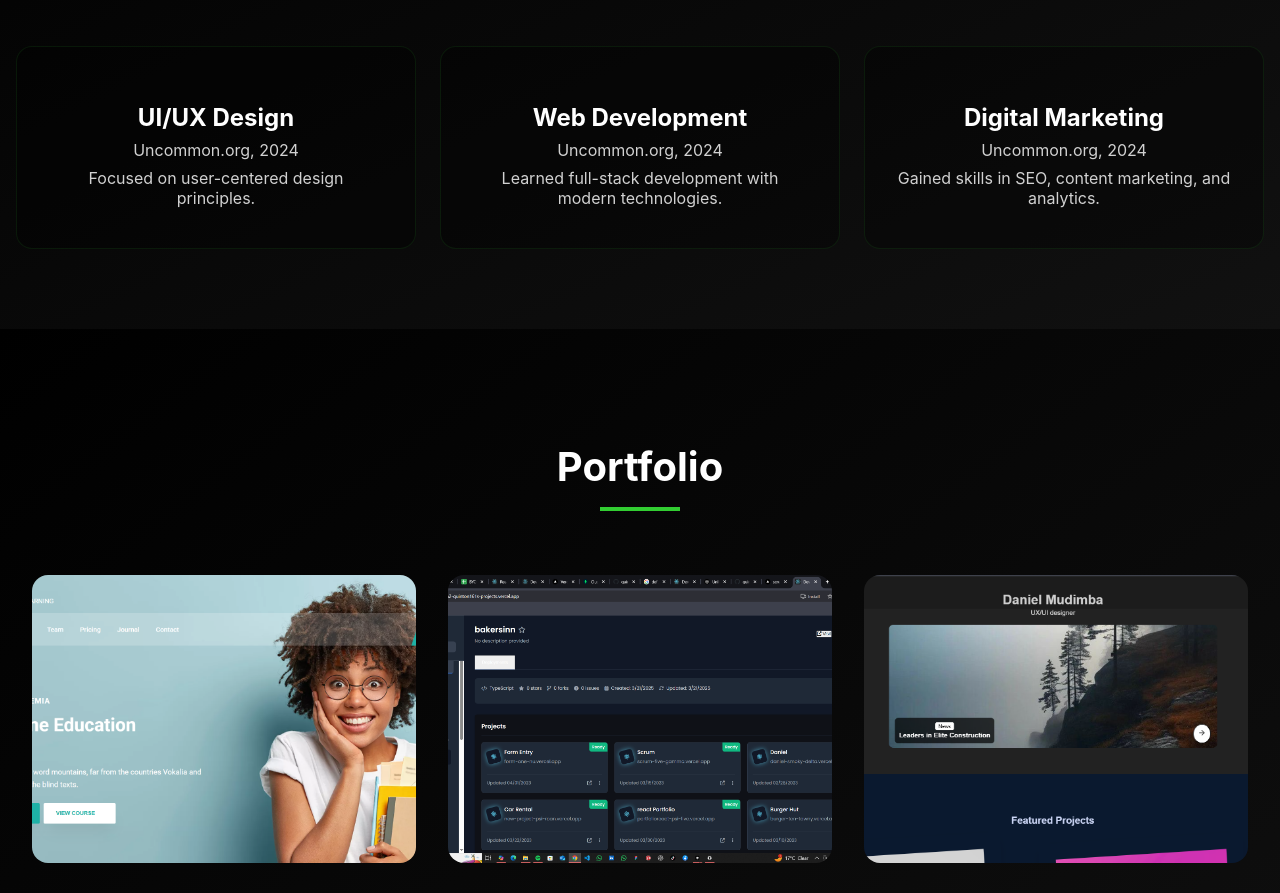
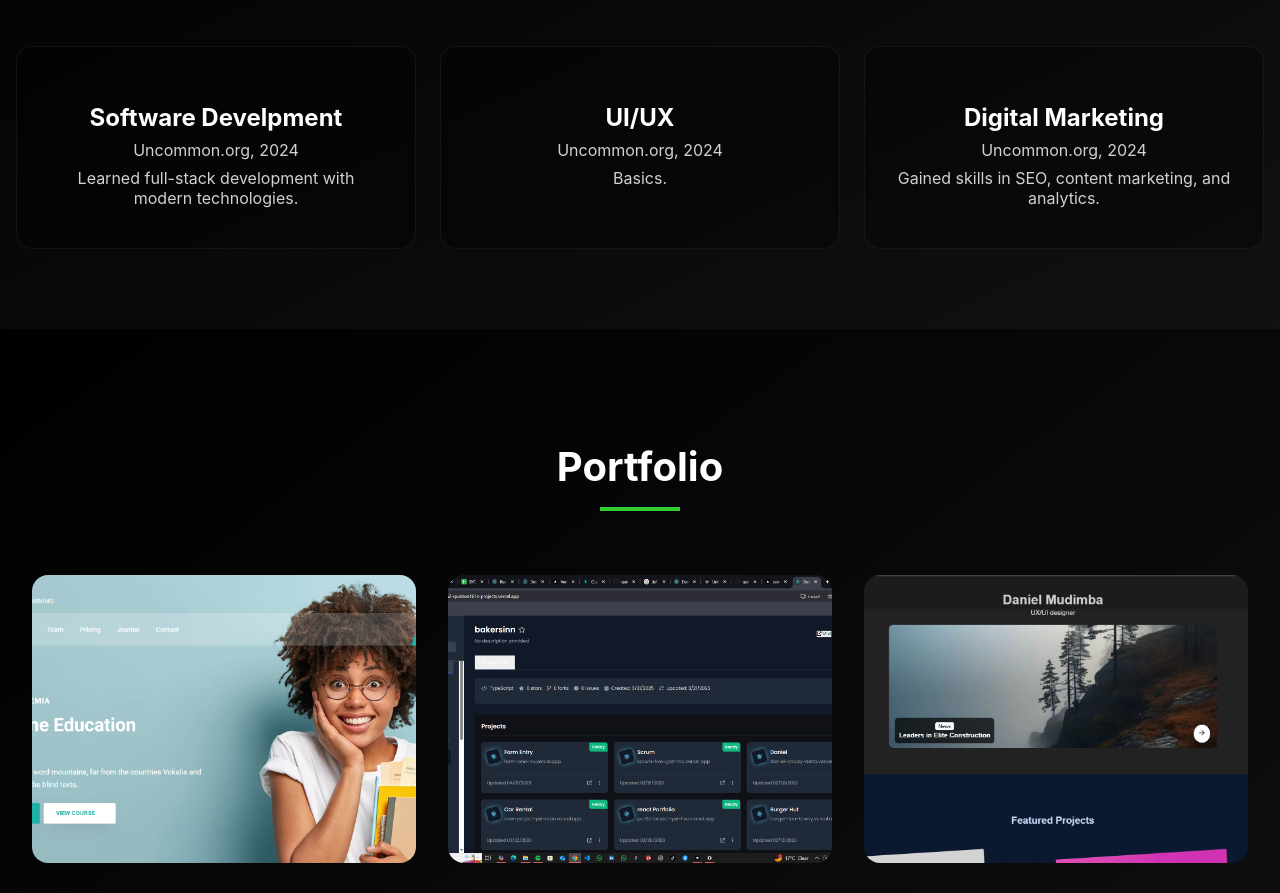
Before and after one commit to quinton161/portifoliolime, a React (Create React App) app: page / in a window 1280 px wide. Shown: the part 1840-2733 px from the top of the page. Built offline with nearby package versions, Linux system fonts and the light colour scheme; grey boxes are pictures that could not be loaded.

Commit message:
Update Resume.tsx

```diff
--- a/src/components/Resume.tsx
+++ b/src/components/Resume.tsx
@@ -141,14 +141,14 @@ const Resume = () => {
         {activeTab === 'education' && (
           <EducationGrid>
             <EducationCard>
-              <EducationTitle>UI/UX Design</EducationTitle>
+              <EducationTitle>Software Develpment</EducationTitle>
               <EducationDescription>Uncommon.org, 2024</EducationDescription>
-              <EducationDescription>Focused on user-centered design principles.</EducationDescription>
+              <EducationDescription>Learned full-stack development with modern technologies.</EducationDescription>
             </EducationCard>
             <EducationCard>
-              <EducationTitle>Web Development</EducationTitle>
+              <EducationTitle>UI/UX</EducationTitle>
               <EducationDescription>Uncommon.org, 2024</EducationDescription>
-              <EducationDescription>Learned full-stack development with modern technologies.</EducationDescription>
+              <EducationDescription>Basics.</EducationDescription>
             </EducationCard>
             <EducationCard>
               <EducationTitle>Digital Marketing</EducationTitle>
```
